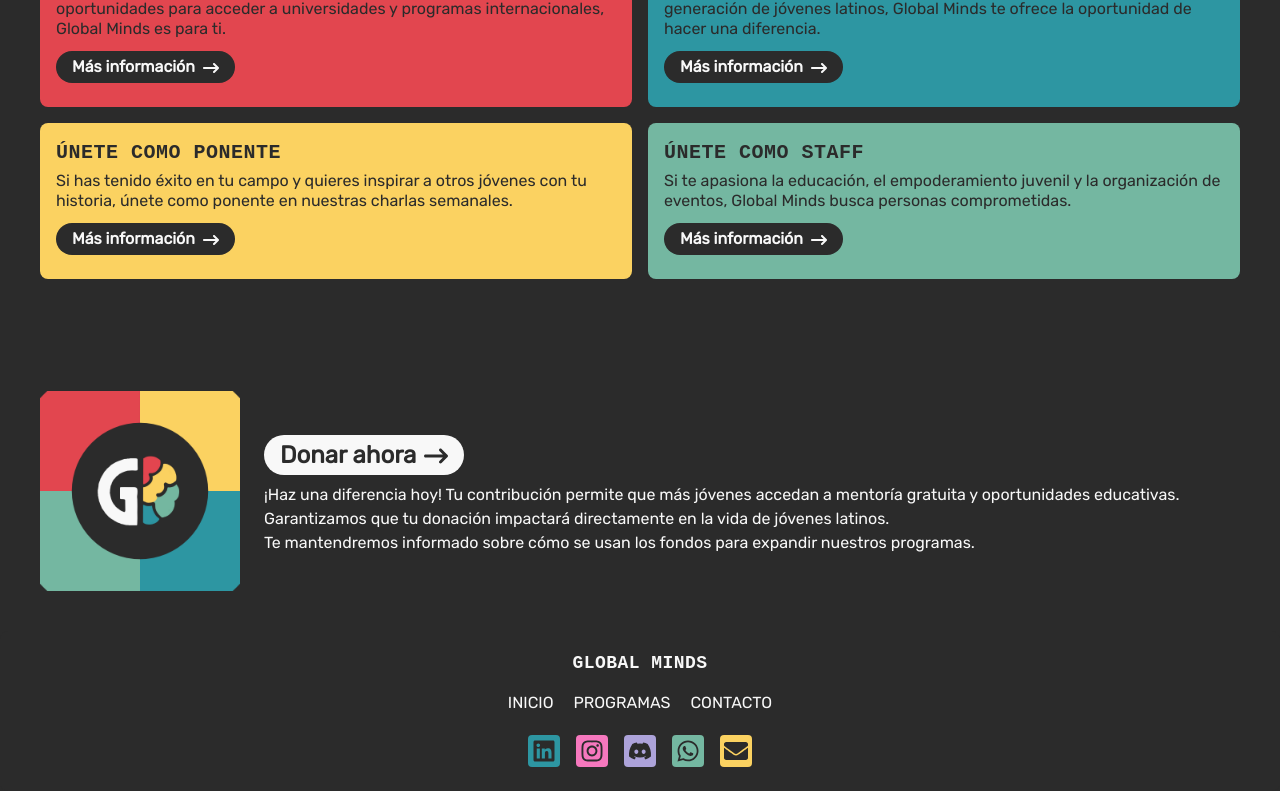
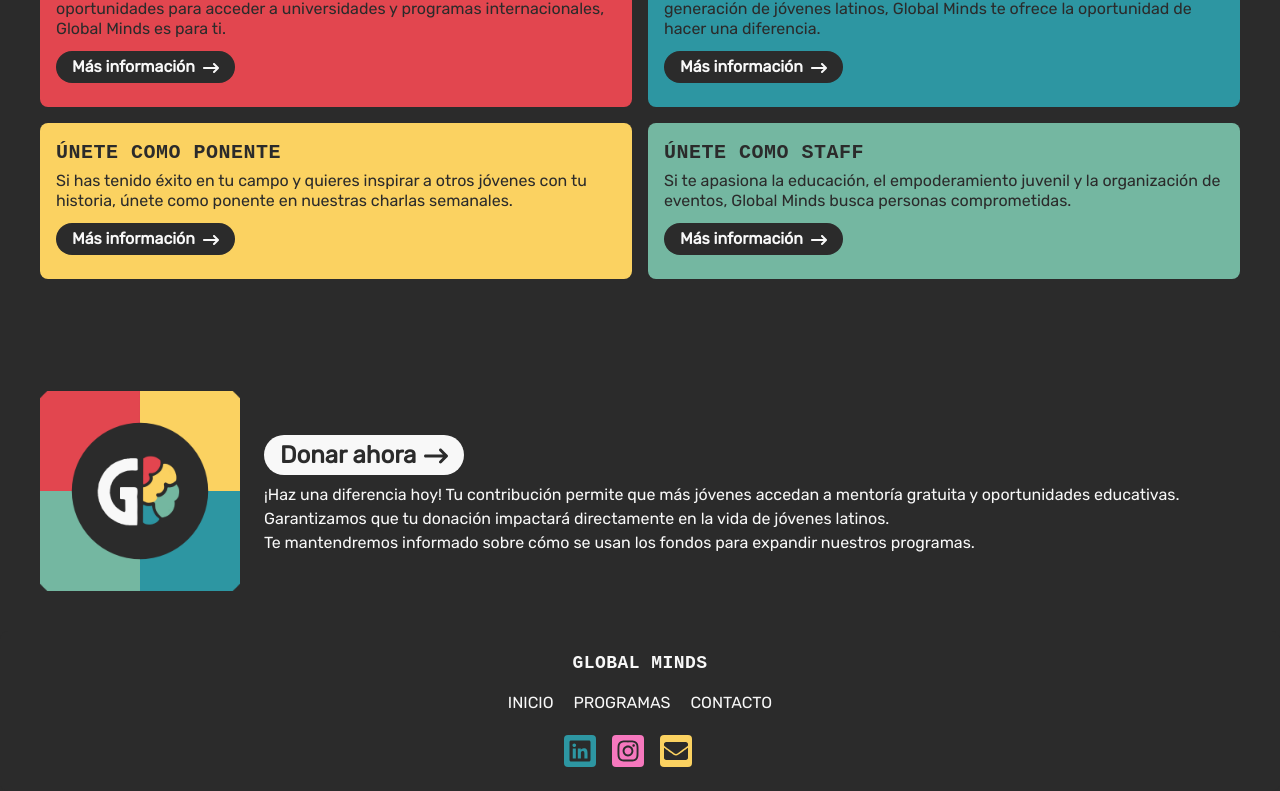
Before and after one commit to abigail-br987/globalminds, a Next.js app: page / in a window 1280 px wide. Shown: the part 3297-4088 px from the top of the page. Built offline with nearby package versions, Linux system fonts and the light colour scheme.

Commit message:
feat: change email

```diff
--- a/src/script/content.tsx
+++ b/src/script/content.tsx
@@ -15,22 +15,28 @@ import {
 
 export const number = "+51 999 999 999"
 export const location = "Lima, Perú"
-export const email = "info@.com"
+export const email = "helloglobalmindslatam@gmail.com"
 
 export const socialLinks = [
   {
-    href: "https://www.linkedin.com",
+    href: "https://www.linkedin.com/company/global-minds-latam/posts/?feedView=all",
     bgColor: "bg-gbBlue",
     text: "Síguenos en LinkedIn",
     icon: <FaLinkedin />,
   },
   {
-    href: "https://www.instagram.com",
+    href: "https://www.instagram.com/global_minds_latam/",
     bgColor: "bg-gsPink",
     text: "Síguenos en Instagram",
     icon: <FaInstagram />,
   },
   {
+    href: `mailto:${email}`,
+    bgColor: "bg-gbYellow",
+    text: "Escríbenos por Email",
+    icon: <FaEnvelope />,
+  },
+ {/*  {
     href: "https://discord.com",
     bgColor: "bg-gsLightPurple",
     text: "Únete a nuestro Discord",
@@ -41,13 +47,7 @@ export const socialLinks = [
     bgColor: "bg-gbGreen",
     text: "Únete a nuestro grupo de WhatsApp",
     icon: <FaWhatsapp />,
-  },
-  {
-    href: `mailto:${email}`,
-    bgColor: "bg-gbYellow",
-    text: "Escríbenos por Email",
-    icon: <FaEnvelope />,
-  },
+  },*/}
 ];
 
 
```
